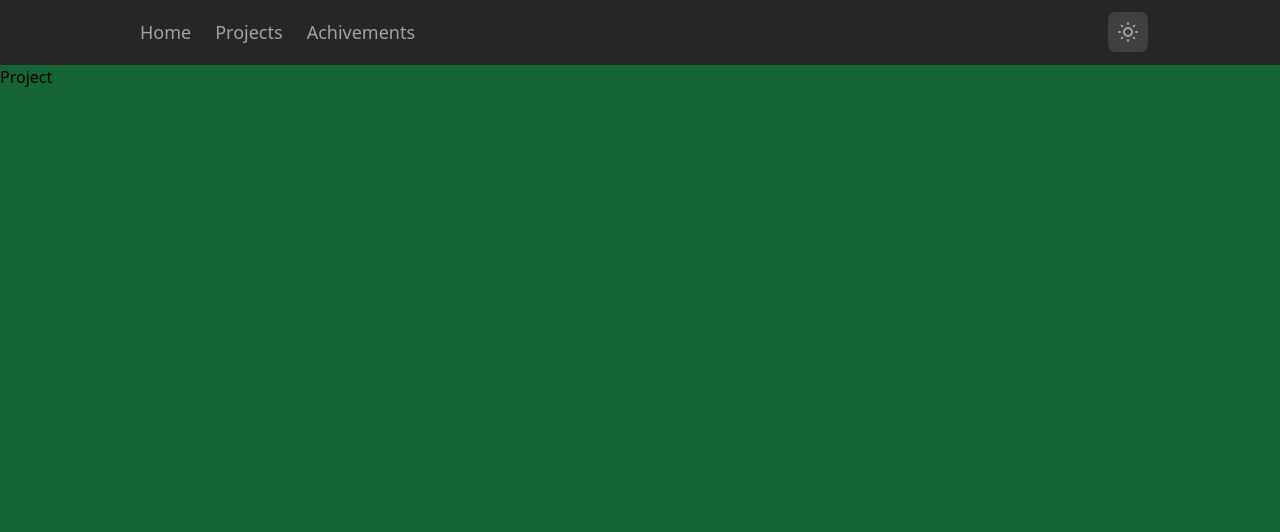
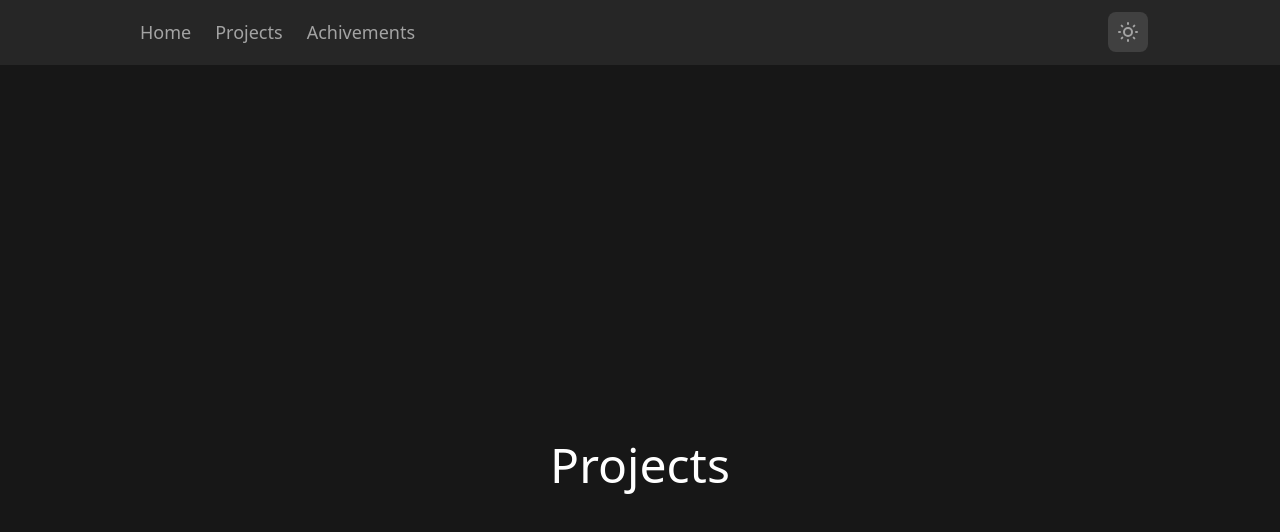
Before and after one commit to Pavitra554/portfolio, a Next.js app: page /Projects in a window 1280 px wide. Shown: the top 532 px of the page. Built offline with nearby package versions, Linux system fonts and the light colour scheme.

Commit message:
✅ changes for testing

```diff
--- a/pages/Achivements.tsx
+++ b/pages/Achivements.tsx
@@ -4,7 +4,7 @@ import Container from '../layouts/Container'
 const Achivements = () => {
   return (
     <Container>
-        <div className='w-full h-screen bg-yellow-200'>Achivements</div>
+        <div className='w-full h-screen dark:bg-neutral-900 bg-white flex justify-center items-center ease-linear duration-150 text-5xl dark:text-white'>Achivements</div>
     </Container>
   )
 }
--- a/pages/Projects.tsx
+++ b/pages/Projects.tsx
@@ -4,7 +4,7 @@ import Container from '../layouts/Container'
 const Projects = () => {
   return (
     <Container>
-      <div className='w-full h-screen bg-green-200 dark:bg-green-800'>Project</div>
+      <div className='w-full h-screen dark:bg-neutral-900 bg-white flex justify-center items-center    ease-linear duration-150 text-5xl dark:text-white'>Projects</div>
     </Container>
   )
 }
--- a/pages/index.tsx
+++ b/pages/index.tsx
@@ -5,7 +5,7 @@ import Container from '../layouts/Container'
 const Home: NextPage = () => {
   return (
     <Container>
-      <div className='w-full h-screen dark:bg-neutral-900 bg-blue-600 ease-linear duration-150'>Home</div>
+      <div className='w-full h-screen dark:bg-neutral-900 bg-white flex justify-center items-center ease-linear duration-150 text-5xl dark:text-white'>Home</div>
     </Container>
   )
 }
```
